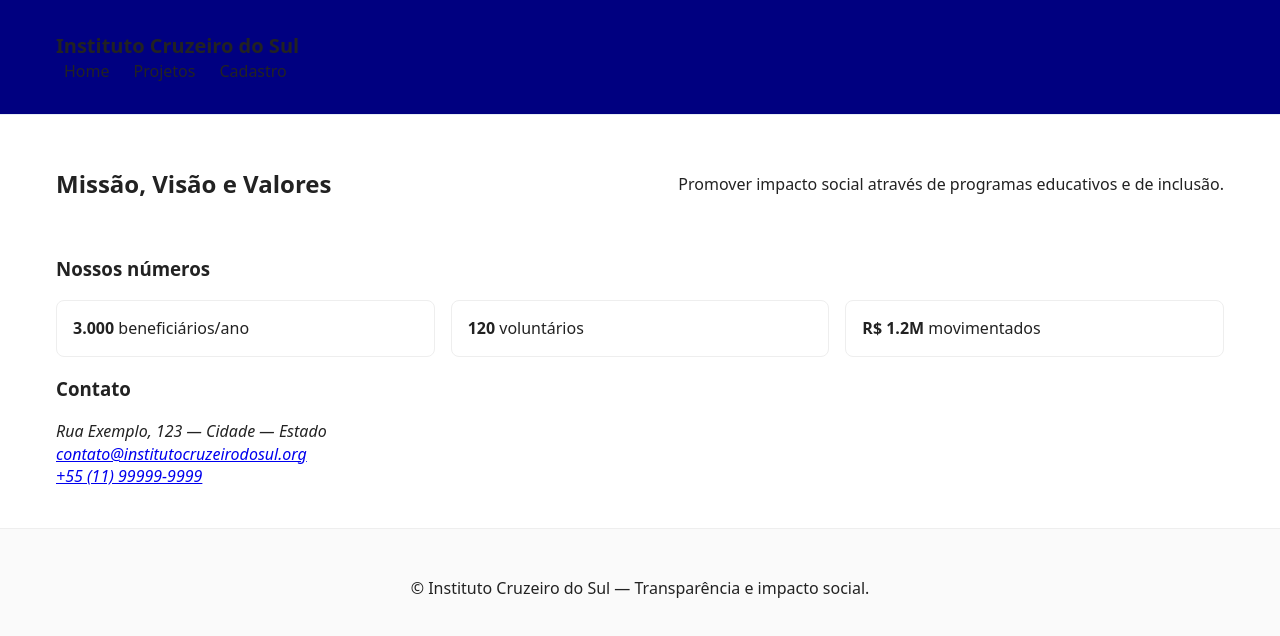
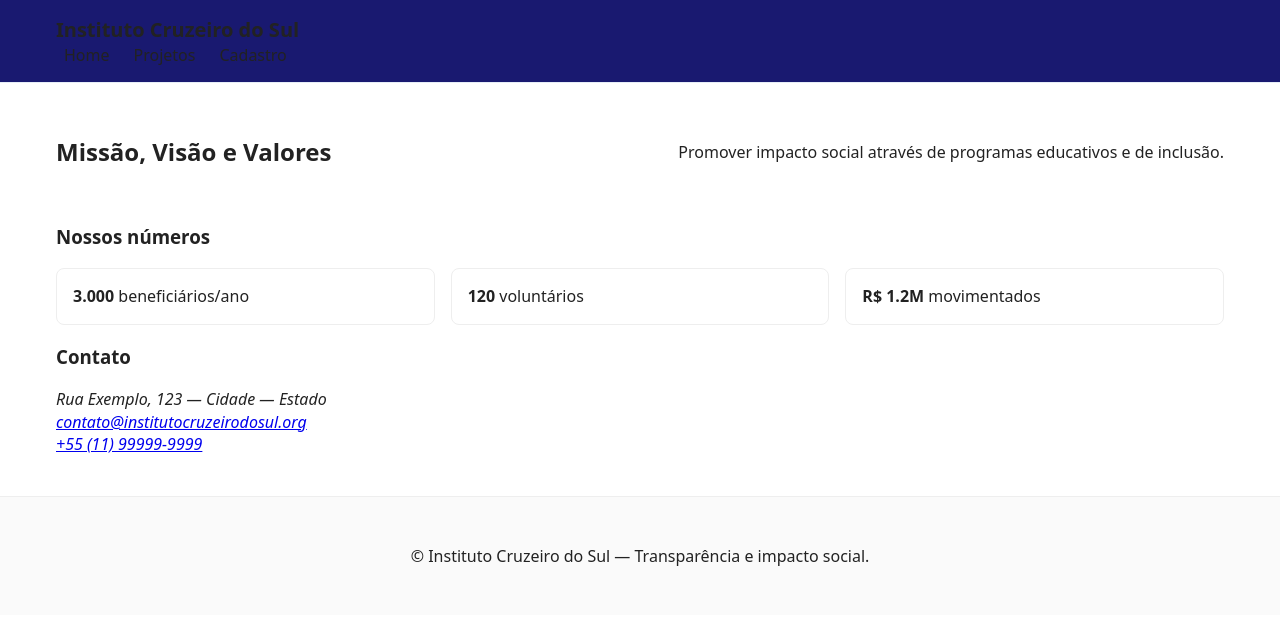
Before and after one commit to melo-ivan/instituto-cruzeiro-do-sul-web, a plain HTML site: page index.html in a window 1280 px wide. Drawn offline with Linux system fonts and the light colour scheme.

Commit message:
Update site header styles
Change header background color and text color.

```diff
--- a/assets/css/style.css
+++ b/assets/css/style.css
@@ -29,7 +29,8 @@ body {
 
 /* Cabeçalho */
 .site-header {
-  background: #000080;
+  background: #191970;
+  color: #FFFAFA
   padding: 1rem 0;
   border-bottom: 1px solid #e6edf7;
 }
```
